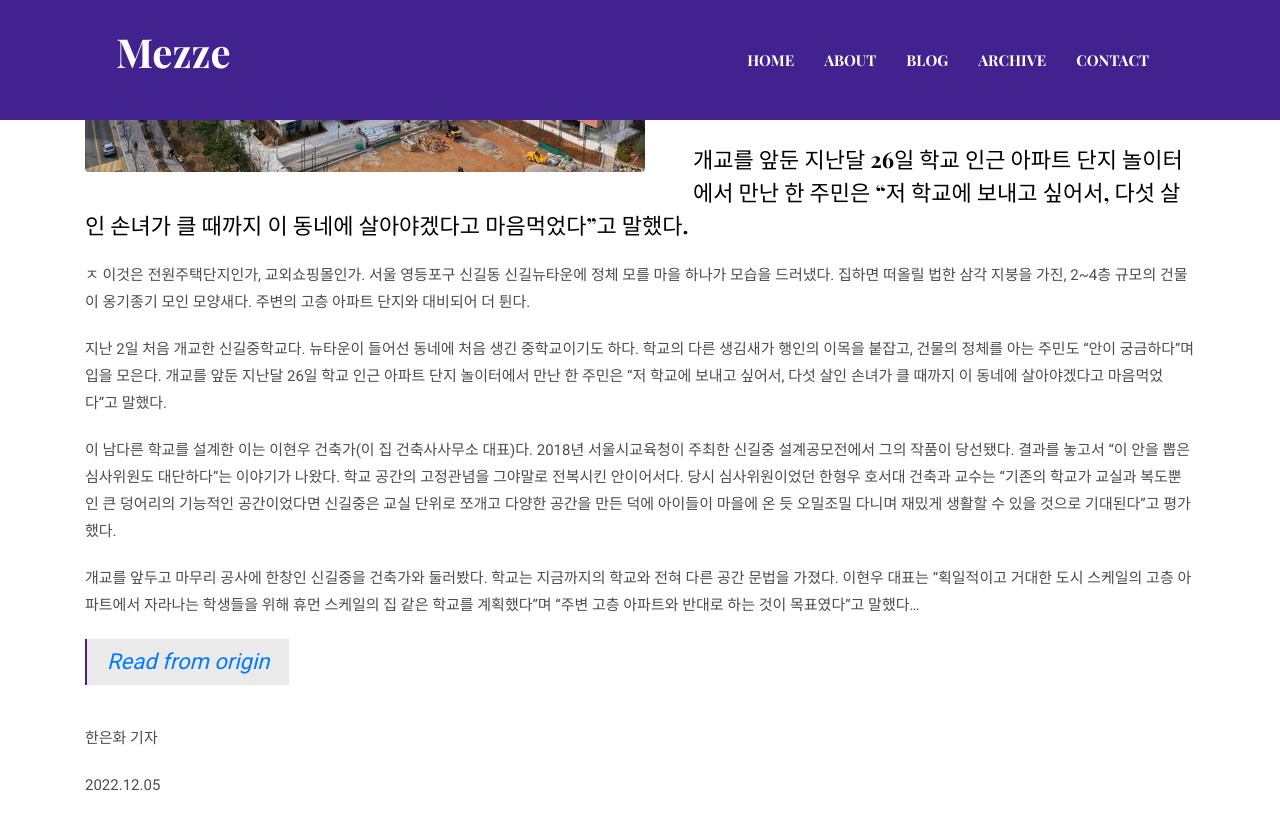
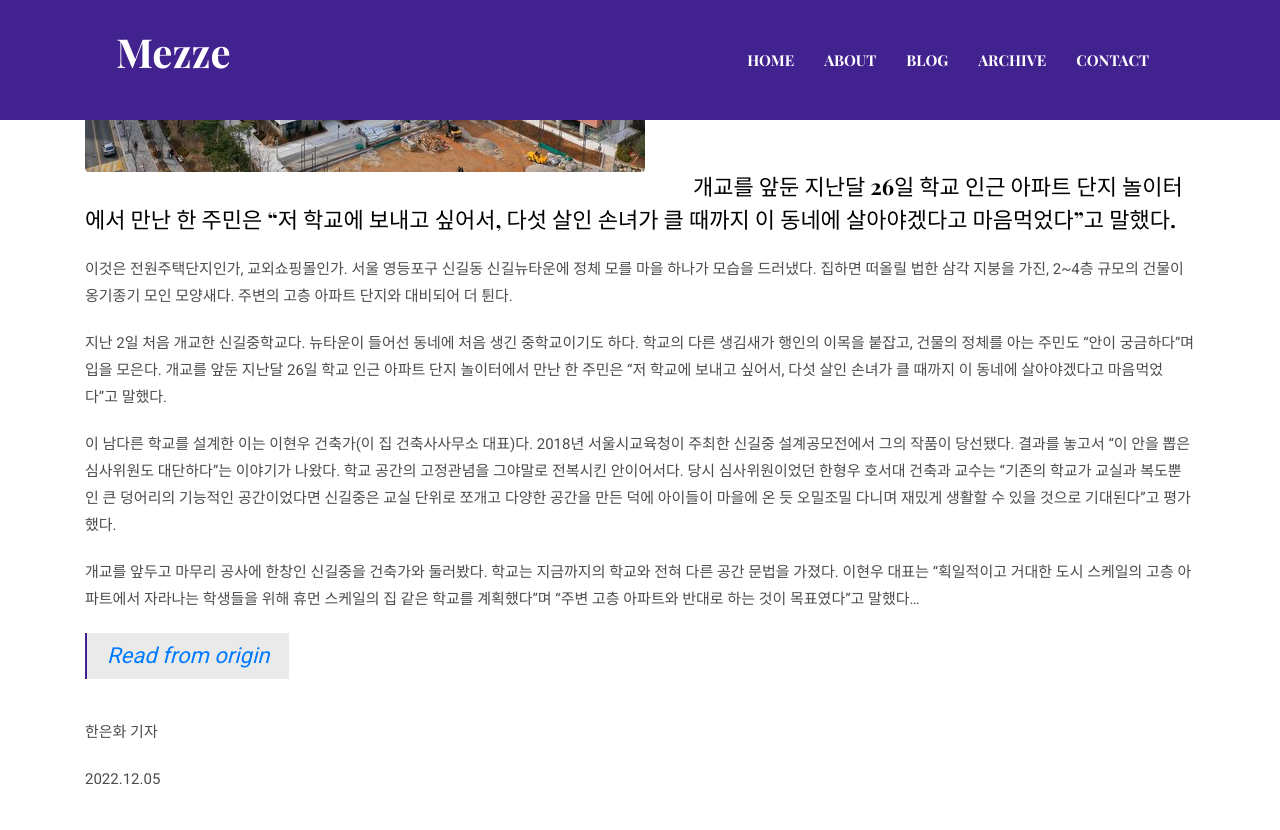
Before and after one commit to JEJUCE/JEJUCE.github.io, a Jekyll site: the page built from _posts/2022-12-05- 삼각지붕에 정원만 19개…쇼핑몰 아닙니다, 학교입니다.markdown, in a window 1280 px wide and 900 px high, scrolled down 924 px. Shown: the top 830 px of the window. Built offline with Jekyll 4.4.1, drawn with Linux system fonts in a browser that asks for light colours.

Commit message:
no message

```diff
--- a/_data/settings.yml
+++ b/_data/settings.yml
@@ -36,7 +36,7 @@ disqus-identifier: # Add your shortname for Disqus Comment. For example mr-brown
 # Hero Section
 
 hero:
-  hero-title: 안녕하세요! <br> Greetings! <br> Kia ora!
+  hero-title: 혼저옵서예! <br> Greetings! <br> Kia ora!
 
 
 
--- a/_posts/2022-12-05- 삼각지붕에 정원만 19개…쇼핑몰 아닙니다, 학교입니다.markdown
+++ b/_posts/2022-12-05- 삼각지붕에 정원만 19개…쇼핑몰 아닙니다, 학교입니다.markdown
@@ -6,10 +6,10 @@ image:  /assets/images/blog/post-12.jpg
 author: 한은화
 tags:  중앙일보
 ---
-<br><br><br><br><br><br><br><br><br><br><br><br>
+<br><br><br><br><br><br><br><br><br><br><br><br><br>
 
 **개교를 앞둔 지난달 26일 학교 인근 아파트 단지 놀이터에서 만난 한 주민은 “저 학교에 보내고 싶어서, 다섯 살인 손녀가 클 때까지 이 동네에 살아야겠다고 마음먹었다”고 말했다.**
-ㅈ
+
 이것은 전원주택단지인가, 교외쇼핑몰인가. 서울 영등포구 신길동 신길뉴타운에 정체 모를 마을 하나가 모습을 드러냈다. 집하면 떠올릴 법한 삼각 지붕을 가진, 2~4층 규모의 건물이 옹기종기 모인 모양새다. 주변의 고층 아파트 단지와 대비되어 더 튄다.
 
 지난 2일 처음 개교한 신길중학교다. 뉴타운이 들어선 동네에 처음 생긴 중학교이기도 하다. 학교의 다른 생김새가 행인의 이목을 붙잡고, 건물의 정체를 아는 주민도 “안이 궁금하다”며 입을 모은다. 개교를 앞둔 지난달 26일 학교 인근 아파트 단지 놀이터에서 만난 한 주민은 “저 학교에 보내고 싶어서, 다섯 살인 손녀가 클 때까지 이 동네에 살아야겠다고 마음먹었다”고 말했다.
```
